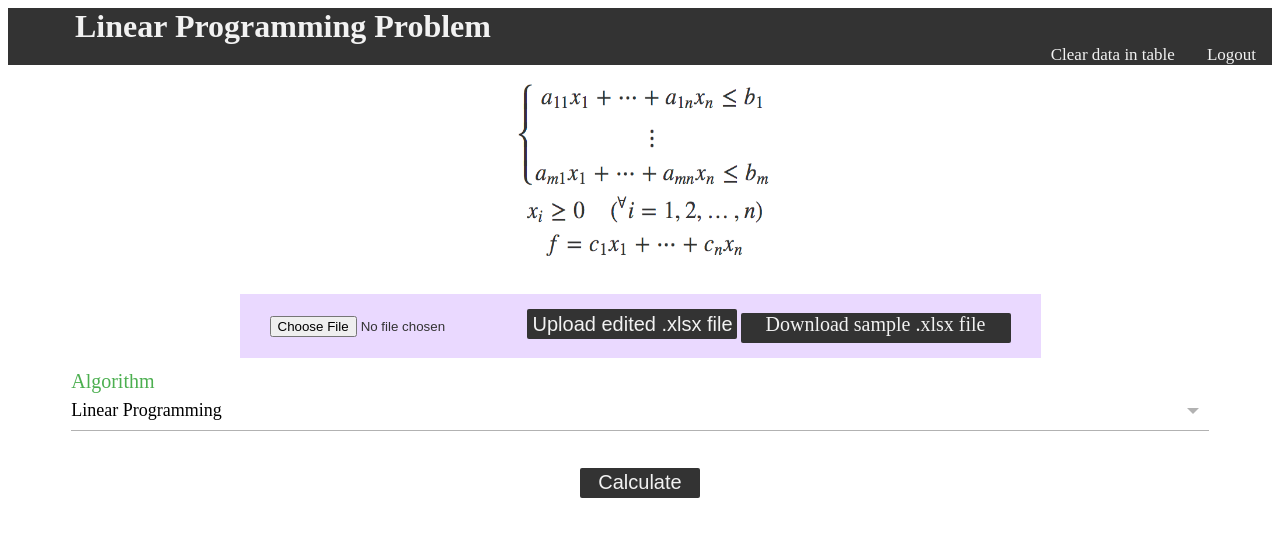
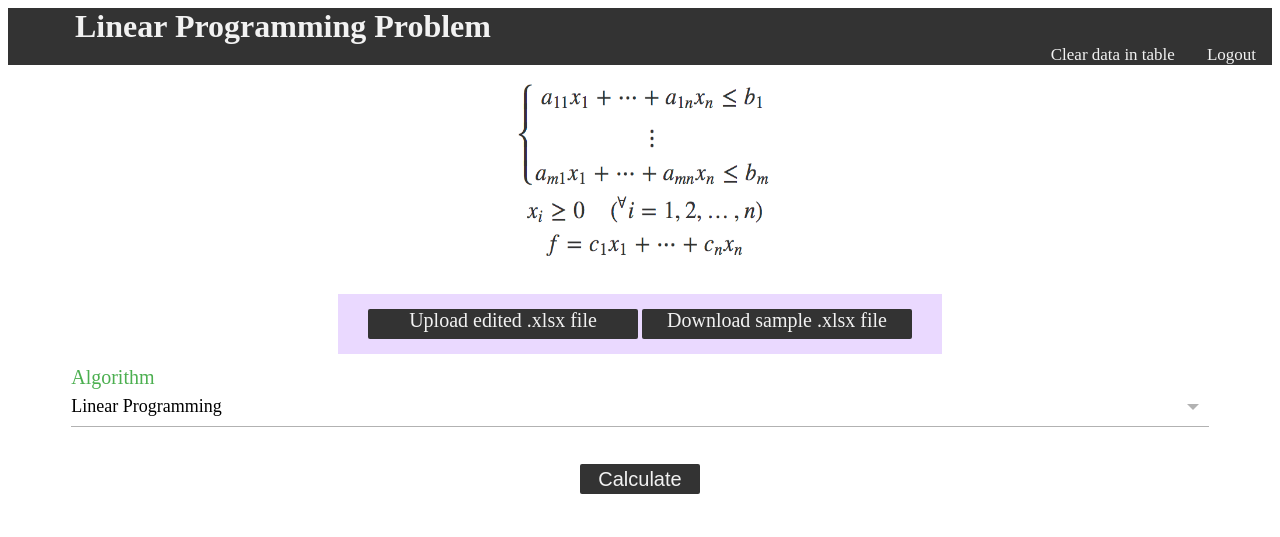
Before and after one commit to MyDuan/linear_programming_problem, a Flask app: template ui/templates/index.html in a window 1280 px wide. Shown: the top 537 px of the page. Run offline with Flask 2, Linux system fonts and the light colour scheme; the template is opened without the code that fills it, so the values that code supplies are empty; some libraries are stand-ins or nearby versions.

Commit message:
Fixed the button ui.

```diff
--- a/ui/static/css/index.css
+++ b/ui/static/css/index.css
@@ -47,8 +47,8 @@ form input[type="submit"] {
     text-align: center;
 }
 
-.file-upload-form input[type="submit"] {
-    width: 210px;
+.file-upload-form input[type="file"] {
+	display: none;
 }
 
 .file-upload-form a {
--- a/ui/templates/index.html
+++ b/ui/templates/index.html
@@ -2,6 +2,8 @@
 <html>
 <head>
     <link rel=stylesheet type=text/css href="{{ url_for('static', filename='css/index.css') }}">
+    <script src="https://ajax.googleapis.com/ajax/libs/jquery/1.11.3/jquery.min.js"></script>
+    <script src="{{url_for('static', filename='js/index.js')}}"></script>
 </head>
 <body>
     <div class="message">
@@ -40,10 +42,9 @@
         {% endif %}
     </div>
     <div class = "file-upload-form">
-        <form method="post" action="{{ url_for('upload_csv') }}" enctype="multipart/form-data">
+        <form method="post" id="file-upload-form" action="{{ url_for('upload_csv') }}" enctype="multipart/form-data">
             <label class="file-upload">
-                <input type="file" id="upload_csv" name="upload_csv" accept=".xlsx">
-                <input type="submit" value="Upload edited .xlsx file">
+                <a><input type="file" id="upload_csv" name="upload_csv" accept=".xlsx">Upload edited .xlsx file</a>
                 <a href="{{url_for('download_sample')}}">Download sample .xlsx file</a>
             </label>
         </form>
```
